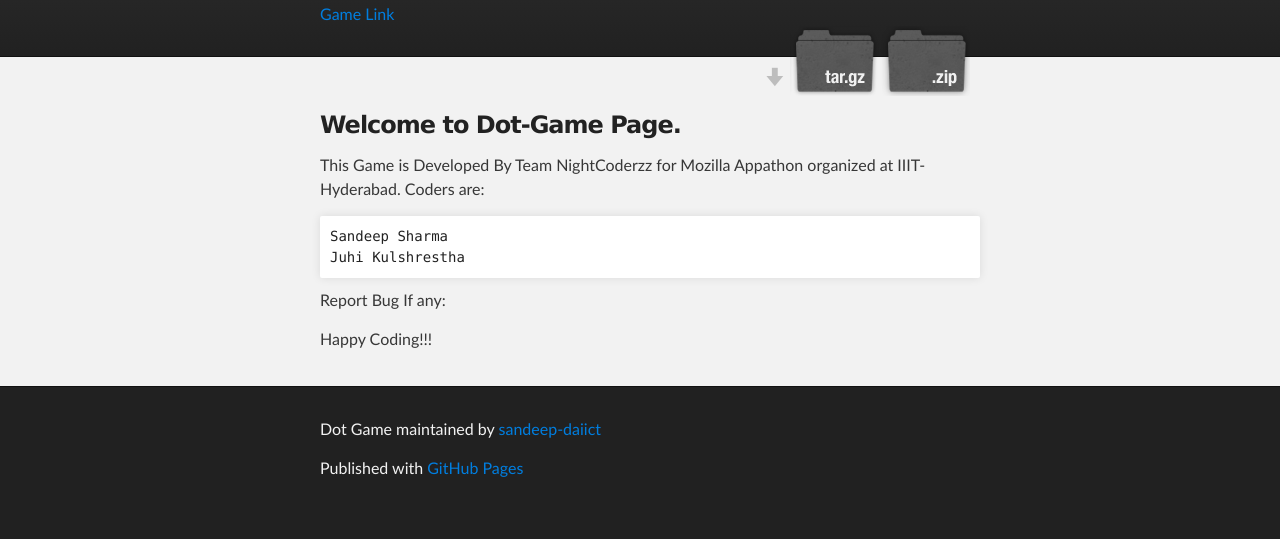
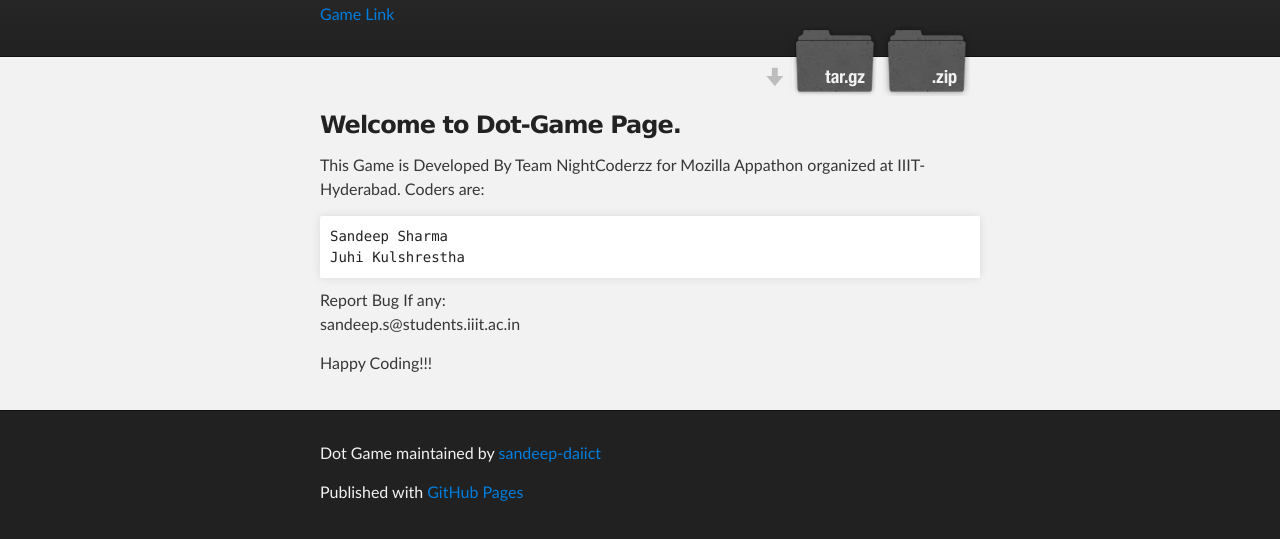
Before and after one commit to sandeep-daiict/Mozilla_Appathon, a plain HTML site: page index.html in a window 1280 px wide. Shown: the part 177-716 px from the top of the page. Drawn offline with Linux system fonts and the light colour scheme.

Commit message:
Update index.html

```diff
--- a/index.html
+++ b/index.html
@@ -38,7 +38,9 @@
 <pre>Sandeep Sharma
 Juhi Kulshrestha
 </pre>
-<p> Report Bug If any:</p>
+<p> Report Bug If any:<br/>
+  sandeep.s@students.iiit.ac.in<br/>
+</p>
 <p>Happy Coding!!!</p>
       </section>
     </div>
```
